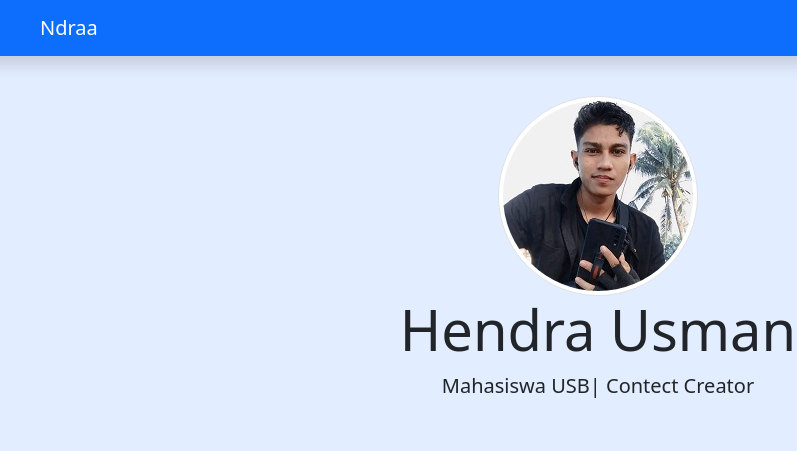
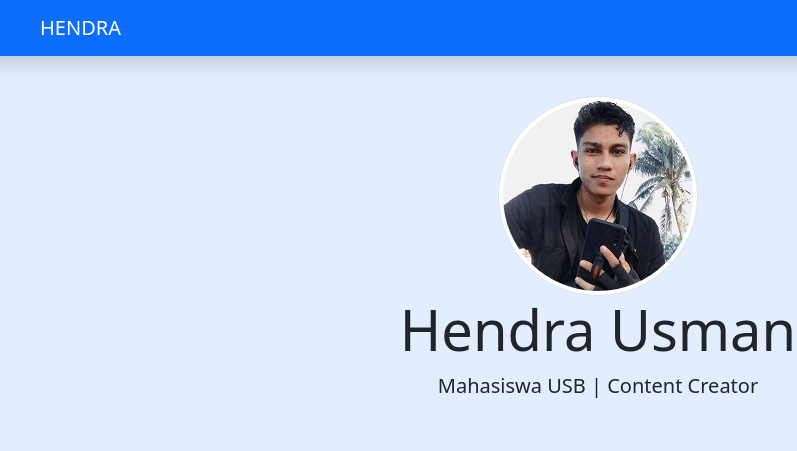
Before and after one commit to MR-HENDRA/Portofolio-Hendra-Usman, a plain HTML site: page index.html in a window 1280 px wide. Shown: the top 451 px of the page, 42-839 px from the left. Drawn offline with nearby package versions, Linux system fonts and the light colour scheme.

Commit message:
update index.html

```diff
--- a/index.html
+++ b/index.html
@@ -20,7 +20,7 @@
     <!-- Navbar -->
     <nav class="navbar navbar-expand-lg navbar-dark bg-primary shadow fixed-top">
       <div class="container">
-        <a class="navbar-brand" href="#">Ndraa</a>
+        <a class="navbar-brand" href="#">HENDRA</a>
         <button class="navbar-toggler" type="button" data-bs-toggle="collapse" data-bs-target="#navbarNav" aria-controls="navbarNav" aria-expanded="false" aria-label="Toggle navigation">
           <span class="navbar-toggler-icon"></span>
         </button>
@@ -48,7 +48,7 @@
     <section class="jumbotron text-center">
       <img src="img/Hendra.jpg" alt="Foto Hendra Usman" widht="200" class="rounded-circle img-thumbnail" />
       <h1 class="display-4">Hendra Usman</h1>
-      <p class="lead">Mahasiswa USB| Contect Creator</p>
+      <p class="lead">Mahasiswa USB | Content Creator</p>
       <svg xmlns="http://www.w3.org/2000/svg" viewBox="0 0 1440 320">
         <path
           fill="#ffffff"
```
